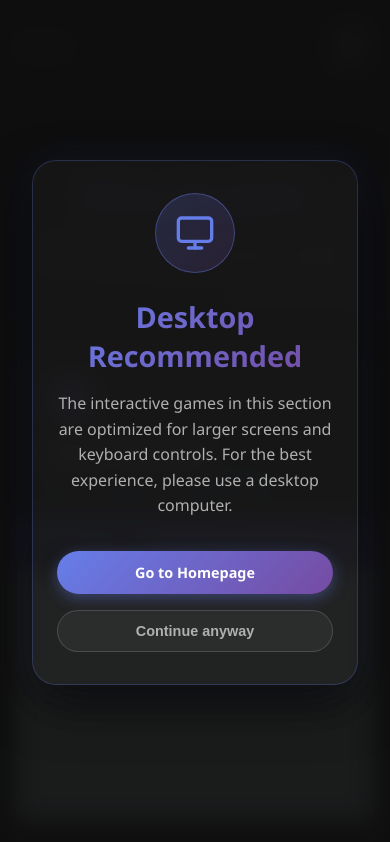
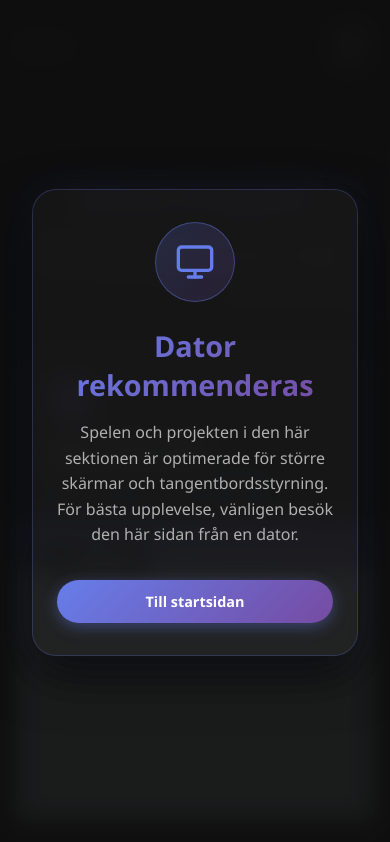
Before and after one commit to Y2007M-beep/ywm.website, a plain HTML site: page project.html in a window 390 px wide. Shown: the top 842 px of the page. Drawn offline with nearby package versions, Linux system fonts and the light colour scheme.

Commit message:
Translate warning overlay to Swedish and keep only home button

```diff
--- a/project.html
+++ b/project.html
@@ -399,11 +399,10 @@
             <line x1="12" y1="17" x2="12" y2="21"></line>
           </svg>
         </div>
-        <h2>Desktop Recommended</h2>
-        <p>The interactive games in this section are optimized for larger screens and keyboard controls. For the best experience, please use a desktop computer.</p>
+        <h2>Dator rekommenderas</h2>
+        <p>Spelen och projekten i den här sektionen är optimerade för större skärmar och tangentbordsstyrning. För bästa upplevelse, vänligen besök den här sidan från en dator.</p>
         <div class="warning-buttons">
-          <a href="index.html" class="warning-btn home-btn">Go to Homepage</a>
-          <button class="warning-btn dismiss-btn" onclick="dismissWarning()">Continue anyway</button>
+          <a href="index.html" class="warning-btn home-btn">Till startsidan</a>
         </div>
       </div>
     </div>
@@ -558,13 +557,6 @@
     <script src="https://cdnjs.cloudflare.com/ajax/libs/gsap/3.12.5/gsap.min.js"></script>
     <script src="https://cdnjs.cloudflare.com/ajax/libs/gsap/3.12.5/ScrollTrigger.min.js"></script>
     <script>
-      function dismissWarning() {
-        var warning = document.getElementById("mobileWarning");
-        if (warning) {
-          warning.style.display = "none";
-        }
-      }
-
       // GSAP
       gsap.registerPlugin(ScrollTrigger);
 
```
